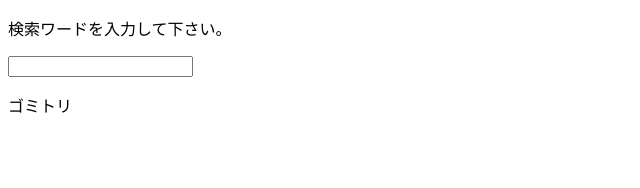
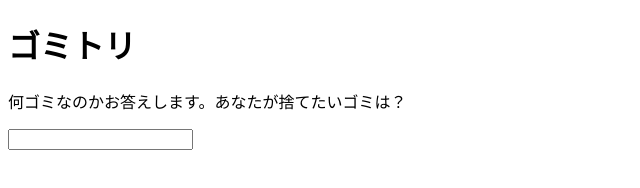
Before and after one commit to matsuda13/summer_webapp3.github.io, a plain HTML site: page frontend/app/index.html in a window 1280 px wide. Shown: the whole page, without its empty margins (0-640 px from the left). Drawn offline with Linux system fonts and the light colour scheme.

Commit message:
correction of text

```diff
--- a/frontend/app/index.html
+++ b/frontend/app/index.html
@@ -6,8 +6,11 @@
   </head>
 
   <body>
+    <header>
+      <h1 id="productName"></h1>
+    </header>
     <form action="">
-      <p>検索ワードを入力して下さい。</p>
+      <p>何ゴミなのかお答えします。あなたが捨てたいゴミは？</p>
       <p><input type="search" name="word"></p>
     </form>
     <script src="index.js"></script>
--- a/frontend/app/index.js
+++ b/frontend/app/index.js
@@ -1 +1,2 @@
-document.write("ゴミトリ");
+const header = document.getElementById('productName');
+header.textContent = 'ゴミトリ';
```
